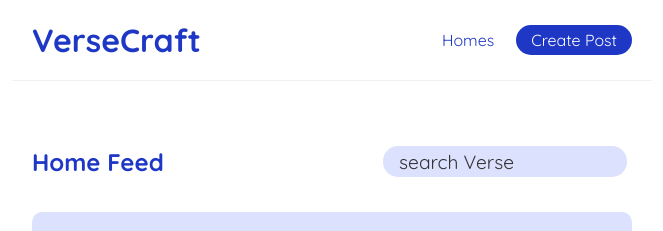
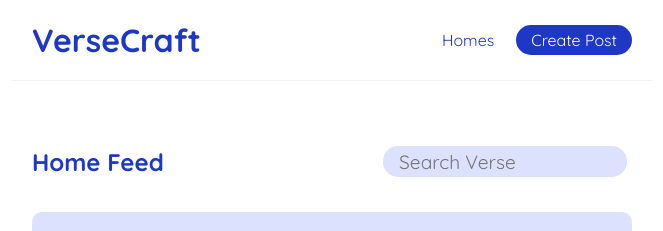
Before and after one commit to justin-poulose/ReactJs-Project, a React (Create React App) app in the folder poem-blog/: page / in a window 1280 px wide. Shown: the top 231 px of the page, without its empty margins (308-971 px from the left). Built offline with nearby package versions, Linux system fonts and the light colour scheme; data requests are answered from the project's data file.

Commit message:
configured search

```diff
--- a/poem-blog/src/ContentHome.js
+++ b/poem-blog/src/ContentHome.js
@@ -4,18 +4,23 @@ import { useState } from 'react';
 
 const Homes = () => {
     const {data: posts, error} = useFetch("http://localhost:8000/posts");
-    const [searchtext,setsearchtext] = useState('search Verse');
+    const [searchtext,setsearchtext] = useState('');
 
+    const filteredPosts = posts ? posts.filter(post =>
+        post.title.toLowerCase().includes(searchtext.toLowerCase()) ||
+        post.poem.toLowerCase().includes(searchtext.toLowerCase()) ||
+        post.author.toLowerCase().includes(searchtext.toLowerCase())
+    ) : [];
 
     return (
         <div className="home">
             <div className='headerFeed'>
                 <h2 style={{color:'#1e37c5'}}>Home Feed</h2>
                 <input type="textbox" value={searchtext}
-                onChange={(e)=> setsearchtext(e.target.value)}></input>
+                onChange={(e)=> setsearchtext(e.target.value)} placeholder='Search Verse'></input>
             </div>
             {error && <div className='error'>{error}</div>}
-            {posts && <PostList posts={posts}/>}
+            {filteredPosts && <PostList posts={filteredPosts} />}
         </div>
     );
 }
```
